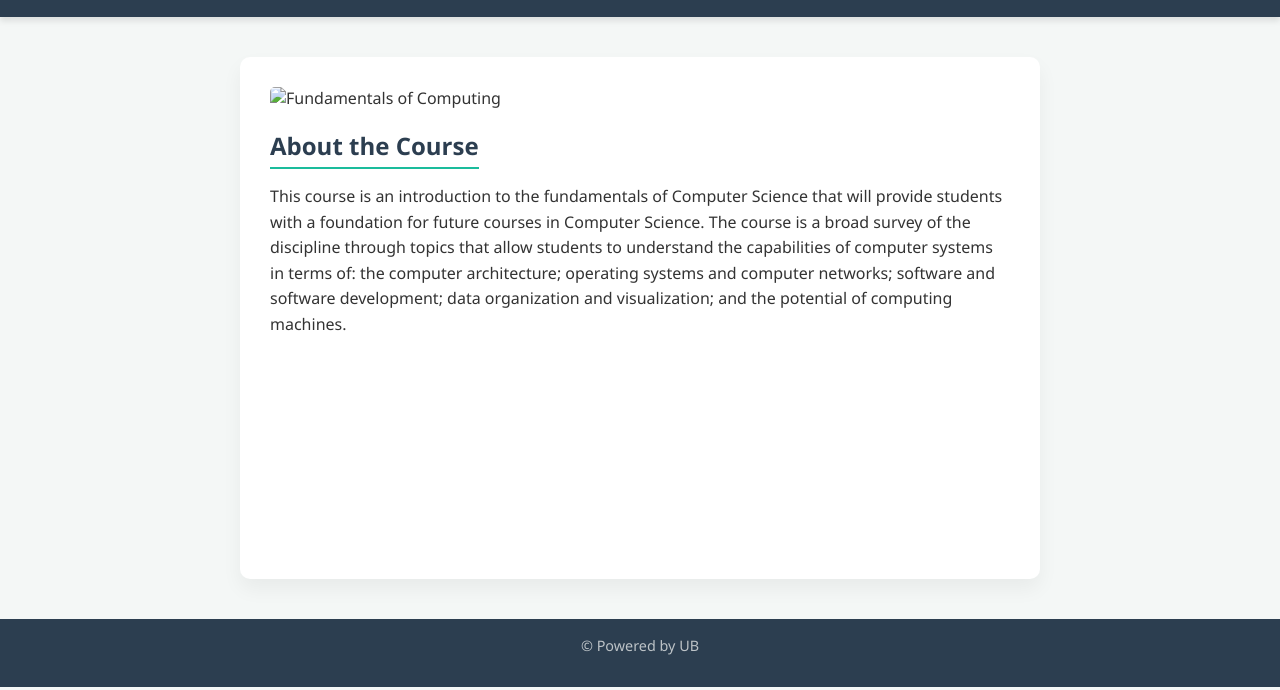
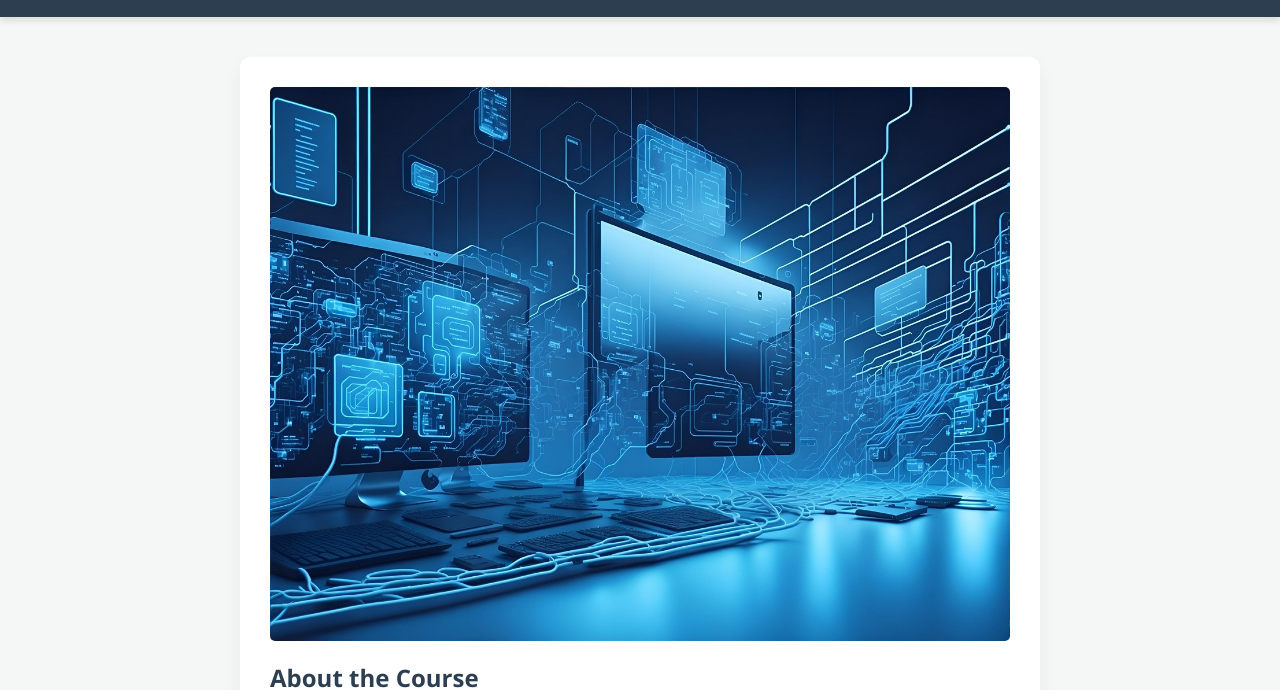
Before and after one commit to 2025162958/indivFOC, a plain HTML site: page index.html in a window 1280 px wide. Shown: the part 113-803 px from the top of the page. Drawn offline with Linux system fonts and the light colour scheme.

Commit message:
Update index.html

```diff
--- a/index.html
+++ b/index.html
@@ -20,7 +20,7 @@
     </header>
     <main>
         <div class="card">
-            <img src="course-image.jpg" alt="Fundamentals of Computing">
+            <img src="image_8ccab7.jpg" alt="Fundamentals of Computing">
             <h2>About the Course</h2>
             <p>This course is an introduction to the fundamentals of Computer Science that will provide students with a foundation for future courses in Computer Science. The course is a broad survey of the discipline through topics that allow students to understand the capabilities of computer systems in terms of: the computer architecture; operating systems and computer networks; software and software development; data organization and visualization; and the potential of computing machines.</p>
         </div>
```
